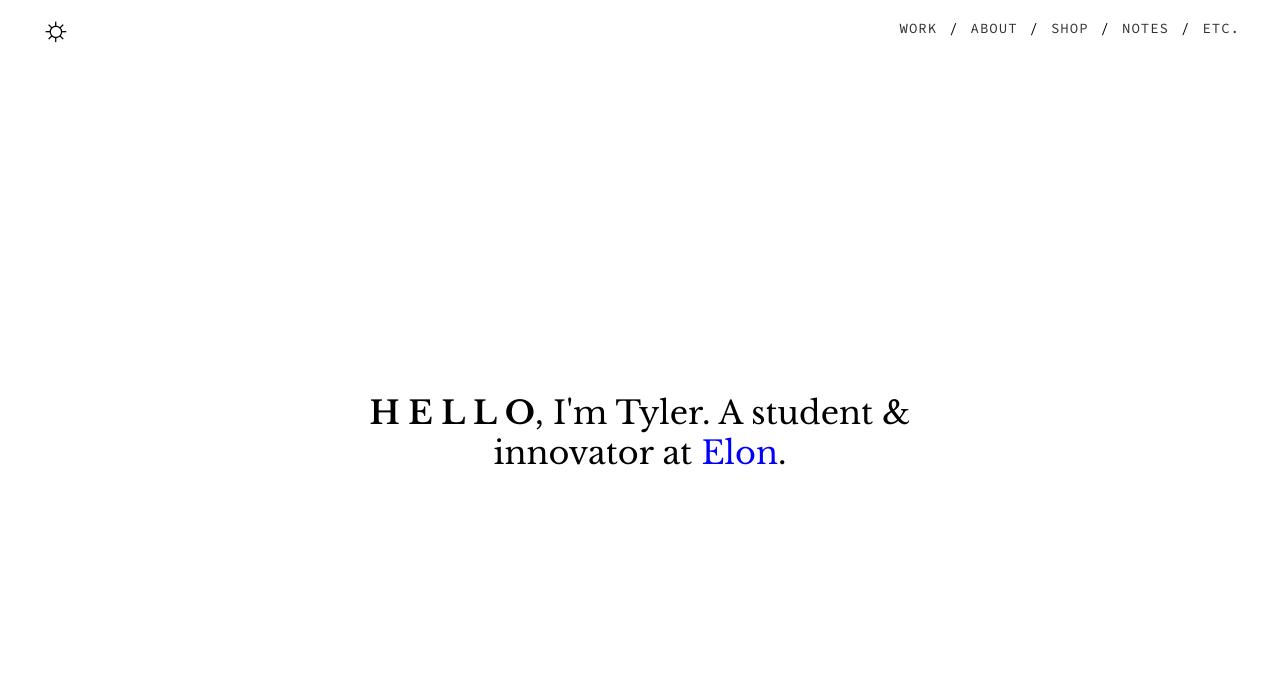
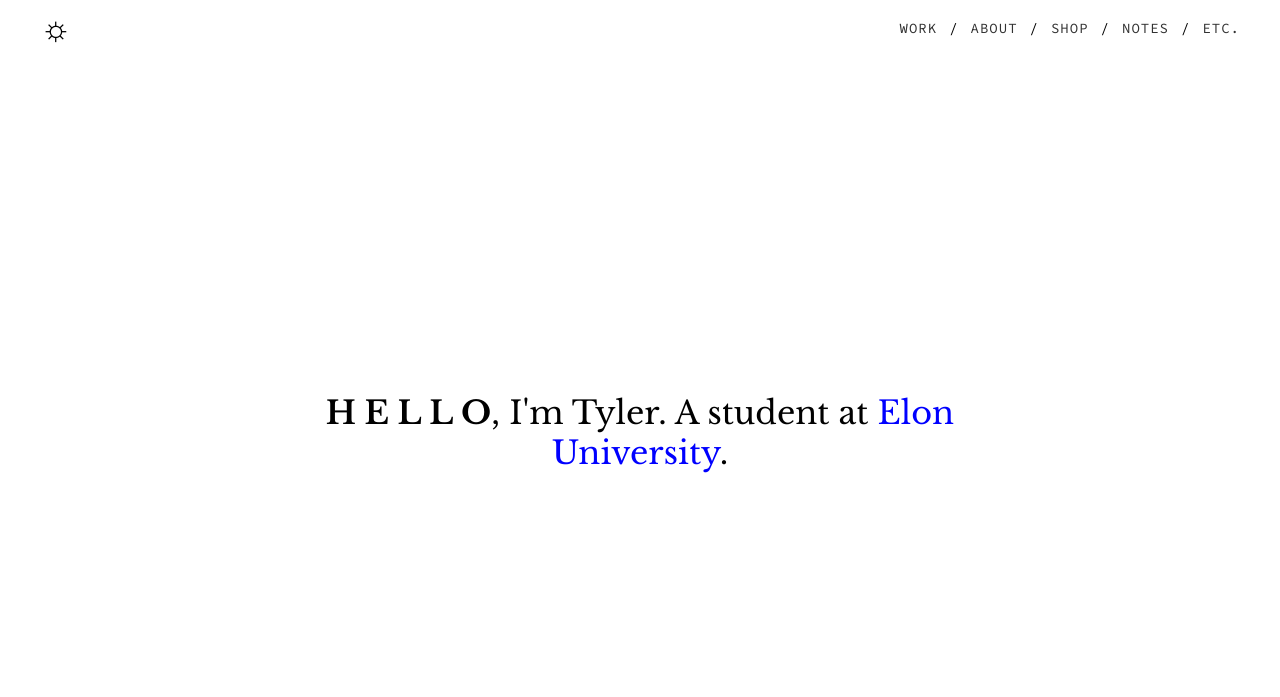
Before and after one commit to tymastrangelo/portfolio, a plain HTML site: page index.html in a window 1280 px wide. Shown: the top 697 px of the page. Drawn offline with nearby package versions, Linux system fonts and the light colour scheme.

Commit message:
small desc change

```diff
--- a/index.html
+++ b/index.html
@@ -23,7 +23,7 @@
     </header>
     <main>
         <section class="hero">
-            <p><strong>H E L L O</strong>, I'm Tyler. A student &amp; innovator at <a href="https://elonphoenix.com/sports/mens-cross-country/roster/tyler-mastrangelo/10607" target="_blank">Elon</a>.</p>
+            <p><strong>H E L L O</strong>, I'm Tyler. A student at <a href="https://elonphoenix.com/sports/mens-cross-country/roster/tyler-mastrangelo/10607" target="_blank">Elon University</a>.</p>
         </section>
     </main>
     <footer>
```
